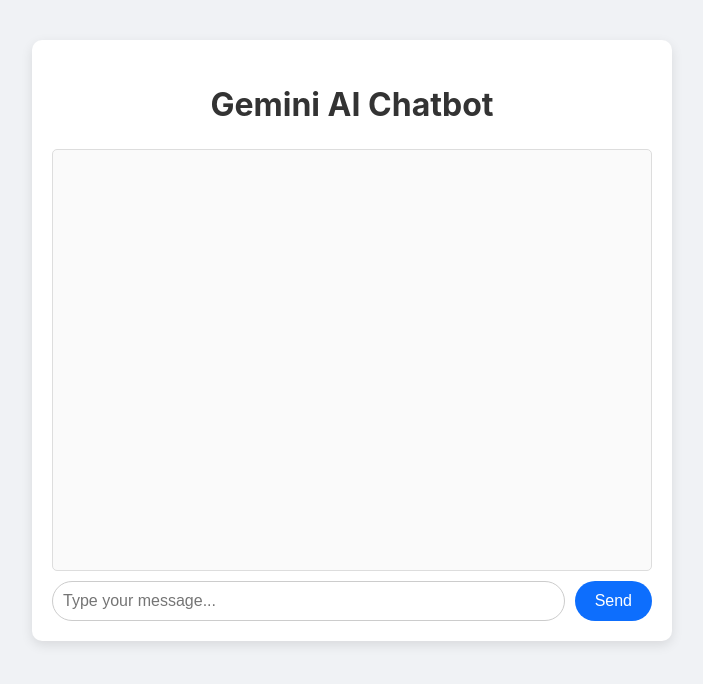
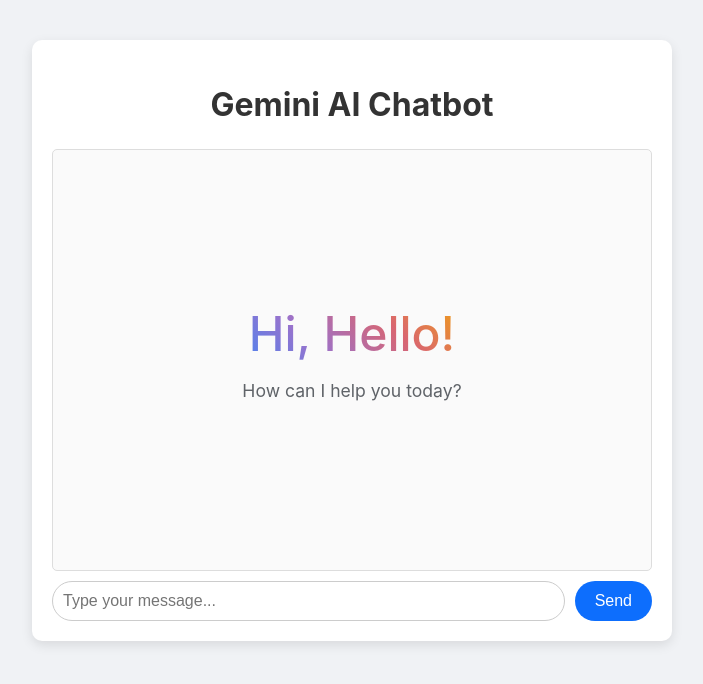
Before and after one commit to hafizewp22/gemini-chatbot-api, a website: page public/index.html in a window 1280 px wide. Shown: the whole page, without its empty margins (288-991 px from the left). Drawn offline with nearby package versions, Linux system fonts and the light colour scheme.

Commit message:
Update index.html

```diff
--- a/public/index.html
+++ b/public/index.html
@@ -5,16 +5,25 @@
   <meta name="viewport" content="width=device-width, initial-scale=1.0"/>
   <title>Gemini AI Chatbot</title>
   <link rel="stylesheet" href="style.css"/>
+  <!-- highlight.js theme (e.g., Atom One Dark) -->
+  <link rel="stylesheet" href="https://cdnjs.cloudflare.com/ajax/libs/highlight.js/11.9.0/styles/atom-one-dark.min.css">
 </head>
 <body>
   <div class="container">
     <h1>Gemini AI Chatbot</h1>
-    <div id="chat-box" class="chat-box"></div>
+    <div id="chat-box" class="chat-box">
+      <div id="welcome-screen" class="welcome-screen">
+        <h2 class="welcome-title">Hi, Hello!</h2>
+        <p class="welcome-subtitle">How can I help you today?</p>
+      </div>
+    </div>
     <form id="chat-form">
       <input type="text" id="user-input" placeholder="Type your message..." autocomplete="off" required />
       <button type="submit">Send</button>
     </form>
   </div>
+  <!-- highlight.js library -->
+  <script src="https://cdnjs.cloudflare.com/ajax/libs/highlight.js/11.9.0/highlight.min.js"></script>
   <script src="script.js"></script>
 </body>
 </html>
```
